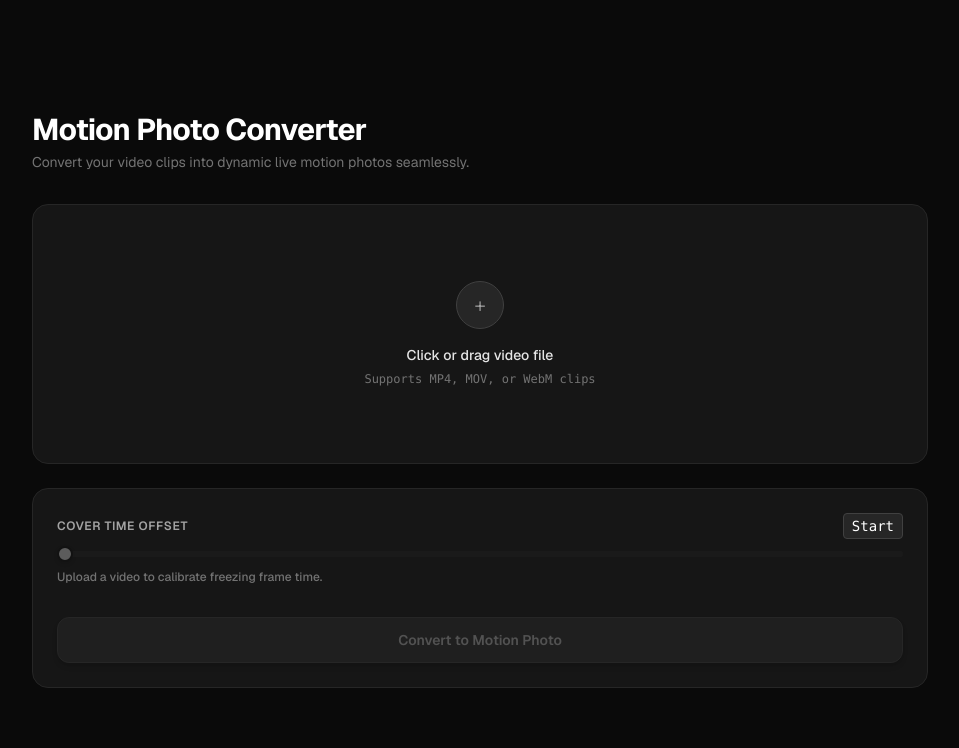
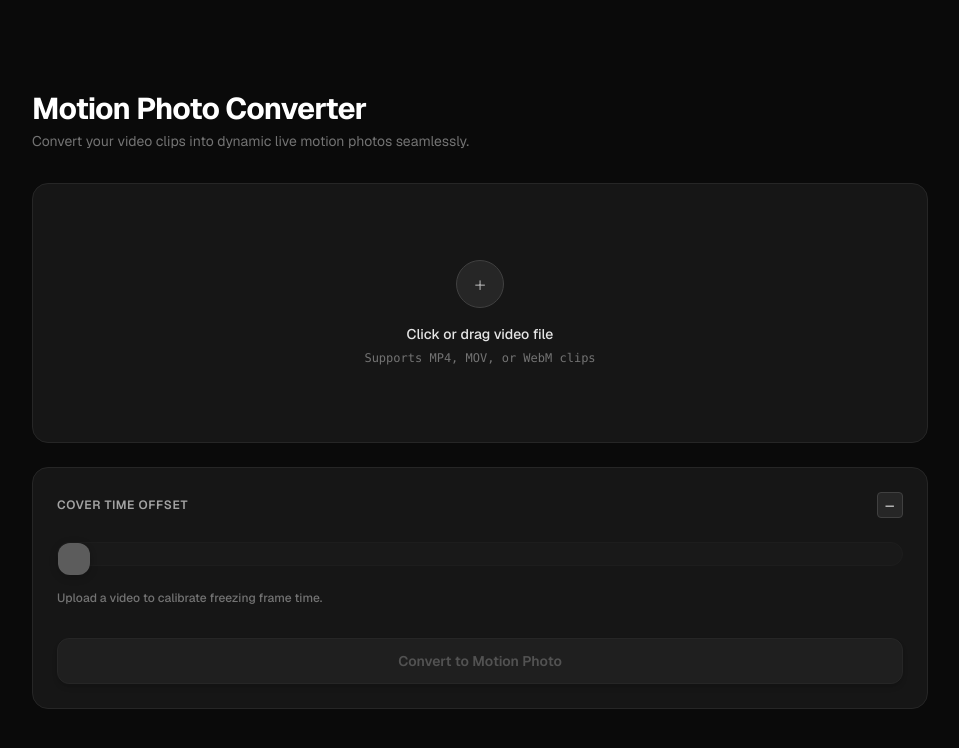
Before and after one commit to Tyoo18/Motion-Photo-Converter, a Next.js app: page / in a window 1280 px wide. Shown: the top 748 px of the page, without its empty margins (160-1119 px from the left). Built offline with nearby package versions, Linux system fonts and the light colour scheme.

Commit message:
fix slider and timing bug

```diff
--- a/app/page.js
+++ b/app/page.js
@@ -11,14 +11,8 @@ export default function Home() {
   const [loading, setLoading] = useState(false);
   const [error, setError] = useState("");
   const [downloadLink, setDownloadLink] = useState("");
-
-  // [STATE]: State untuk mendeteksi orientasi rasio aspek video (Portrait/Landscape)
   const [isPortrait, setIsPortrait] = useState(false);
-
-  // [STATE]: State slider absolut untuk timeline detik video
   const [sliderValue, setSliderValue] = useState(0);
-
-  // [STATE]: State interaktif untuk mendeteksi file drag-over di atas dropzone
   const [isDragging, setIsDragging] = useState(false);
 
   // [INIT]: Ref untuk mengontrol pemutaran dan frame video player secara langsung
@@ -28,7 +22,6 @@ export default function Home() {
   const processVideoFile = (file) => {
     if (!file) return;
 
-    // [UTIL]: Revoke URL lama untuk menghindari kebocoran memori (memory leak)
     if (videoPreviewUrl) {
       URL.revokeObjectURL(videoPreviewUrl);
     }
@@ -41,25 +34,25 @@ export default function Home() {
     setIsPortrait(false);
   };
 
-  // [HANDLER]: Mengatur pergantian file video via input klik biasa
+  // [HANDLER]: Menangani perubahan file lewat file picker biasa
   const handleVideoChange = (e) => {
     const file = e.target.files[0];
     processVideoFile(file);
   };
 
-  // [HANDLER]: Mengaktifkan glow state saat file diseret masuk ke area input
+  // [HANDLER]: Efek drag-over untuk indikasi dropzone aktif
   const handleDragOver = (e) => {
     e.preventDefault();
     setIsDragging(true);
   };
 
-  // [HANDLER]: Menghapus glow state saat file diseret keluar dari area input
+  // [HANDLER]: Efek drag-leave saat file ditarik keluar dari dropzone
   const handleDragLeave = (e) => {
     e.preventDefault();
     setIsDragging(false);
   };
 
-  // [HANDLER]: Memproses file langsung saat dilepas (drop) di area input
+  // [HANDLER]: Menangani file video yang di-drop ke area dropzone
   const handleDrop = (e) => {
     e.preventDefault();
     setIsDragging(false);
@@ -71,53 +64,77 @@ export default function Home() {
     }
   };
 
-  // [HANDLER]: Deteksi metadata video player untuk durasi, rasio aspek, dan posisi default slider
+  // [HANDLER]: Setup konfigurasi durasi awal dan pencegahan glitch frame akhir saat metadata video termuat
   const handleLoadedMetadata = (e) => {
     const videoEl = e.target;
-    const duration = videoEl.duration;
+    const duration = parseFloat(videoEl.duration.toFixed(1));
+
+    // [STATE]: Set durasi asli video ke state
     setVideoDuration(duration);
-
-    // [STATE]: Set bendera portrait jika tinggi video melebihi lebarnya
+    // [STATE]: Cek dimensi aspek rasio video portrait/landscape
     setIsPortrait(videoEl.videoHeight > videoEl.videoWidth);
-
-    // [STATE]: Inisialisasi slider otomatis di 0.1 detik menjelang akhir video
-    setSliderValue(Math.max(0, duration - 0.1));
+    // [STATE]: Set otomatis ke 0.1 detik sebelum video berakhir demi stabilitas browser native & API backend
+    setSliderValue(parseFloat((duration - 0.1).toFixed(1)));
   };
 
-  // [UTIL]: Sinkronisasi real-time frame video player mengikuti pergeseran slider timeline
+  // [STATE]: Mengubah posisi video frame saat slider digeser oleh user
   useEffect(() => {
     if (!videoRef.current || !videoDuration) return;
     videoRef.current.currentTime = sliderValue;
   }, [sliderValue, videoDuration]);
 
-  // [CALC]: Kalkulasi badge teks dan deskripsi kalkulatif untuk payload API backend
+  // [CALC]: Hitung batas aman maksimal slider kanan (0.1 detik sebelum video selesai)
+  const maxSafeSliderValue = videoDuration
+    ? parseFloat((videoDuration - 0.1).toFixed(1))
+    : 0;
   const distanceFromEnd = videoDuration - sliderValue;
+
   let displayBadge = "";
   let descriptionText = "";
   let computedCoverTime = 0;
 
-  // [VALIDATE]: Kondisional penyusunan teks informasi timeline slider
-  if (sliderValue === 0) {
+  const tolerance = 0.05;
+
+  // [CALC]: Logic conditioning untuk memanipulasi teks visual (illusion of perfection)
+  if (
+    videoDuration > 0 &&
+    Math.abs(sliderValue - maxSafeSliderValue) < tolerance
+  ) {
+    // [FORMAT]: Slider rata kanan mentok, tampilkan badge "End" dengan deskripsi clean (illusion of perfection)
+    displayBadge = "End";
+    descriptionText =
+      "Freeze snapshot will be taken from the end of the video.";
+    computedCoverTime = -0.1;
+  } else if (sliderValue < tolerance && videoDuration > 0) {
+    // [FORMAT]: Slider rata kiri mentok (awal video)
     displayBadge = "Start";
     descriptionText =
       "Freeze snapshot will be taken from the beginning of the video.";
     computedCoverTime = 0;
-  } else if (videoDuration > 0 && sliderValue >= videoDuration) {
-    displayBadge = "End";
-    descriptionText =
-      "Freeze snapshot will be taken from the end of the video.";
-    computedCoverTime = -0.001;
-  } else if (videoDuration > 0 && sliderValue > videoDuration / 2) {
+  } else if (videoDuration > 0) {
+    // [FORMAT]: Slider berada di area tengah timeline video
+    if (sliderValue > videoDuration / 2) {
       displayBadge = `-${distanceFromEnd.toFixed(1)}s`;
-    descriptionText = `Freeze snapshot will be taken ${distanceFromEnd.toFixed(1)}s before the video ends.`;
+      descriptionText = `Freeze snapshot will be taken ${distanceFromEnd.toFixed(1)}s from the end.`;
       computedCoverTime = -parseFloat(distanceFromEnd.toFixed(1));
     } else {
       displayBadge = `+${sliderValue.toFixed(1)}s`;
       descriptionText = `Freeze snapshot will be taken ${sliderValue.toFixed(1)}s from the beginning.`;
       computedCoverTime = parseFloat(sliderValue.toFixed(1));
     }
+  } else {
+    // [FORMAT]: State default saat video belum di-upload
+    displayBadge = "—";
+    descriptionText = "Upload a video to calibrate freezing frame time.";
+    computedCoverTime = 0;
+  }
 
-  // [FETCH]: Mengirimkan payload multipart-form data ke endpoint API konversi biner
+  // [FORMAT]: Jika konversi sudah selesai, timpa instruksi teks menjadi panduan pasca-konversi yang tegas
+  if (downloadLink) {
+    descriptionText = "Conversion complete!";
+  }
+
+  // [FETCH]: Kirim payload multipart form data ke server endpoint api
   const handleConvert = async () => {
     if (!videoFile) {
       setError("Pilih video dulu");
@@ -152,11 +169,9 @@ export default function Home() {
     }
   };
 
-  // [RENDER]: Komponen antarmuka (UI) bento grid dengan structural utility classes
   return (
     <main className="min-h-screen bg-[#0a0a0a] text-[#ffffff] flex flex-col items-center justify-center p-4 sm:p-8 selection:bg-white selection:text-black">
       <div className="w-full max-w-4xl flex flex-col gap-6">
-        {/* Header Section */}
         <header className="text-center sm:text-left mb-2">
           <h1 className="text-2xl sm:text-3xl font-bold tracking-tight">
             Motion Photo Converter
@@ -166,11 +181,10 @@ export default function Home() {
           </p>
         </header>
 
-        {/* TOP SECTION: Adaptive Grid (Menggunakan items-stretch untuk menjamin tinggi simetris sempurna) */}
+        {/* [RENDER]: Preview area grid layout */}
         <section
           className={`grid gap-4 items-stretch transition-all duration-500 ease-in-out ${videoFile ? "grid-cols-1 md:grid-cols-2" : "grid-cols-1"}`}
         >
-          {/* Box Input Dropzone: Garis border dikunci di base class agar tidak hilang saat transisi state */}
           <div
             onDragOver={handleDragOver}
             onDragLeave={handleDragLeave}
@@ -191,7 +205,6 @@ export default function Home() {
               className="absolute inset-0 w-full h-full opacity-0 cursor-pointer disabled:cursor-not-allowed z-10"
             />
             <div className="flex flex-col items-center gap-4 pointer-events-none">
-              {/* [STYLE]: Icon bulat bertransisi dinamis mengikuti status upload / seret file */}
               <div
                 className={`w-12 h-12 rounded-full bg-[#262626] flex items-center justify-center border transition-all duration-300 ${
                   isDragging
@@ -203,14 +216,13 @@ export default function Home() {
                   {videoFile ? "↺" : "+"}
                 </span>
               </div>
-              {/* [FORMAT]: Teks instruksi dinamis untuk UI yang interaktif */}
               <div className="px-4">
                 <p className="text-sm font-medium text-[#e5e5e5]">
                   {videoFile
                     ? "Want to change the video?"
                     : "Click or drag video file"}
                 </p>
-                <p className="text-xs text-[#737373] mt-1.5 truncate max-w[260px] font-mono">
+                <p className="text-xs text-[#737373] mt-1.5 truncate max-w-65 font-mono">
                   {videoFile
                     ? `Current: ${videoFile.name}`
                     : "Supports MP4, MOV, or WebM clips"}
@@ -219,7 +231,6 @@ export default function Home() {
             </div>
           </div>
 
-          {/* Box Preview Zone: Orientasi adaptif terhadap dimensi video */}
           {videoFile && (
             <div
               className={`relative bg-[#161616] border border-[#262626] rounded-2xl p-4 flex flex-col items-center justify-center animate-fade-in w-full overflow-hidden ${isPortrait ? "h-auto" : "min-h-65"}`}
@@ -237,8 +248,7 @@ export default function Home() {
                   playsInline
                 />
 
-                {/* Mobile Floating Overlay Bar: Otomatis aktif menggantikan area dropzone utama di perangkat mobile */}
-                <div className="absolute inset-x-0 bottom-0 bg-gradient-to from-black/95 via-black/60 to-transparent p-4 flex items-center justify-between gap-3 md:hidden z-20">
+                <div className="absolute inset-x-0 bottom-0 bg-linear-to-t from-black/95 via-black/60 to-transparent p-4 flex items-center justify-between gap-3 md:hidden z-20">
                   <p className="text-xs text-[#d4d4d4] truncate max-w-[55%] font-mono">
                     {videoFile.name}
                   </p>
@@ -258,10 +268,9 @@ export default function Home() {
           )}
         </section>
 
-        {/* BOTTOM SECTION: Control Panel Dashboard */}
+        {/* [RENDER]: Control panel & slider configuration */}
         <section className="bg-[#161616] border border-[#262626] rounded-2xl p-6 flex flex-col gap-6">
-          {/* Timeline Slider Section */}
-          <div className="flex flex-col gap-3">
+          <div className="flex flex-col gap-4">
             <div className="flex items-center justify-between">
               <label className="text-xs font-semibold tracking-wider uppercase text-[#a3a3a3]">
                 Cover Time Offset
@@ -271,27 +280,29 @@ export default function Home() {
               </span>
             </div>
 
+            {/* [STYLE]: Modifikasi slider rail track dan thumb dengan state disabled tambahan saat sukses konversi */}
+            <div className="relative w-full py-2 flex items-center">
               <input
                 type="range"
                 min="0"
-              max={videoDuration || 10}
+                max={videoDuration ? maxSafeSliderValue : 10}
                 step="0.1"
                 value={sliderValue}
                 onChange={(e) => setSliderValue(parseFloat(e.target.value))}
-              disabled={loading || !videoFile}
-              className="custom-slider w-full accent-white disabled:opacity-30 disabled:cursor-not-allowed"
+                disabled={loading || !videoFile || !!downloadLink}
+                className="w-full h-6 appearance-none bg-transparent cursor-pointer disabled:opacity-30 disabled:cursor-not-allowed focus:outline-none
+                  [&::-webkit-slider-runnable-track]:bg-[#212121] [&::-webkit-slider-runnable-track]:h-6 [&::-webkit-slider-runnable-track]:rounded-xl [&::-webkit-slider-runnable-track]:border [&::-webkit-slider-runnable-track]:border-[#2d2d2d]
+                  [&::-webkit-slider-thumb]:appearance-none [&::-webkit-slider-thumb]:h-8 [&::-webkit-slider-thumb]:w-8 [&::-webkit-slider-thumb]:mt-[-4] [&::-webkit-slider-thumb]:rounded-xl [&::-webkit-slider-thumb]:bg-[#ffffff] [&::-webkit-slider-thumb]:shadow-[0_2px_10px_rgba(0,0,0,0.6)] [&::-webkit-slider-thumb]:transition-transform [&::-webkit-slider-thumb]:active:scale-95 [&::-webkit-slider-thumb]:border-0
+                  [&::-moz-range-track]:bg-[#212121] [&::-moz-range-track]:h-6 [&::-moz-range-track]:rounded-xl [&::-moz-range-track]:border [&::-moz-range-track]:border-[#2d2d2d]
+                  [&::-moz-range-thumb]:h-8 [&::-moz-range-thumb]:w-8 [&::-moz-range-thumb]:rounded-xl [&::-moz-range-thumb]:bg-[#ffffff] [&::-moz-range-thumb]:border-0 [&::-moz-range-thumb]:shadow-[0_2px_10px_rgba(0,0,0,0.6)] [&::-moz-range-thumb]:transition-transform [&::-moz-range-thumb]:active:scale-95"
               />
+            </div>
 
-            <div className="text-xs text-[#737373] font-medium transition-all duration-200">
-              {!videoFile ? (
-                <span>Upload a video to calibrate freezing frame time.</span>
-              ) : (
-                <span>{descriptionText}</span>
-              )}
+            <div className="text-xs text-[#737373] font-medium transition-all duration-200 min-h-4">
+              {descriptionText}
             </div>
           </div>
 
-          {/* Action Trigger Buttons */}
           <div className="flex flex-col gap-2 mt-2">
             {downloadLink ? (
               <div className="flex flex-col sm:flex-row gap-3 w-full">
@@ -301,29 +312,31 @@ export default function Home() {
                     setVideoFile(null);
                     setVideoPreviewUrl("");
                   }}
-                  className="flex-1 py-3 px-4 rounded-xl border border-[#262626] bg-[#262626] hover:bg-[#404040] text-sm font-medium transition-colors text-center"
+                  className="flex-1 py-3 px-4 rounded-xl border border-[#262626] bg-[#262626] hover:bg-[#404040] text-sm font-medium transition-colors text-center cursor-pointer"
                 >
                   Convert Another Video
                 </button>
+
                 <a
                   href={downloadLink}
                   download={`motion_photo_${Date.now()}.jpg`}
-                  className="flex-2 py-3 px-4 rounded-xl bg-[#ffffff] text-[#000000] hover:bg-[#e5e5e5] text-sm font-semibold transition-colors text-center shadow-lg shadow-white/5"
+                  className="flex-1 py-3 px-4 rounded-xl bg-[#ffffff] text-[#000000] hover:bg-[#e5e5e5] text-sm font-semibold transition-colors text-center shadow-lg shadow-white/5 cursor-pointer"
                 >
                   Download Motion Photo ↓
                 </a>
               </div>
             ) : (
+              /* [RENDER]: Main convert button dengan integrasi pointer-events & active scale feedback */
               <button
                 onClick={handleConvert}
                 disabled={loading || !videoFile}
-                className="w-full py-3 px-4 rounded-xl text-sm font-semibold transition-all duration-300 transform active:scale-[0.99] bg-[#ffffff] text-[#000000] hover:bg-[#e5e5e5] disabled:bg-[#1f1f1f] disabled:text-[#525252] disabled:border disabled:border-[#262626] disabled:scale-100 disabled:cursor-not-allowed shadow-md"
+                className="w-full py-3 px-4 rounded-xl text-sm font-semibold transition-all duration-300 transform active:scale-[0.99] bg-[#ffffff] text-[#000000] hover:bg-[#e5e5e5] disabled:bg-[#1f1f1f] disabled:text-[#525252] disabled:border disabled:border-[#262626] disabled:scale-100 disabled:cursor-not-allowed shadow-md cursor-pointer"
               >
                 {loading ? (
                   <div className="flex items-center justify-center gap-2">
                     <svg
                       className="animate-spin h-4 w-4 text-[#525252]"
-                      xmlns="http://www.w3.org/2000/02/22-rdf-syntax-ns#"
+                      xmlns="http://www.w3.org/2000/svg"
                       fill="none"
                       viewBox="0 0 24 24"
                     >
```
Lines whose indentation alone changed are shown as unchanged.
